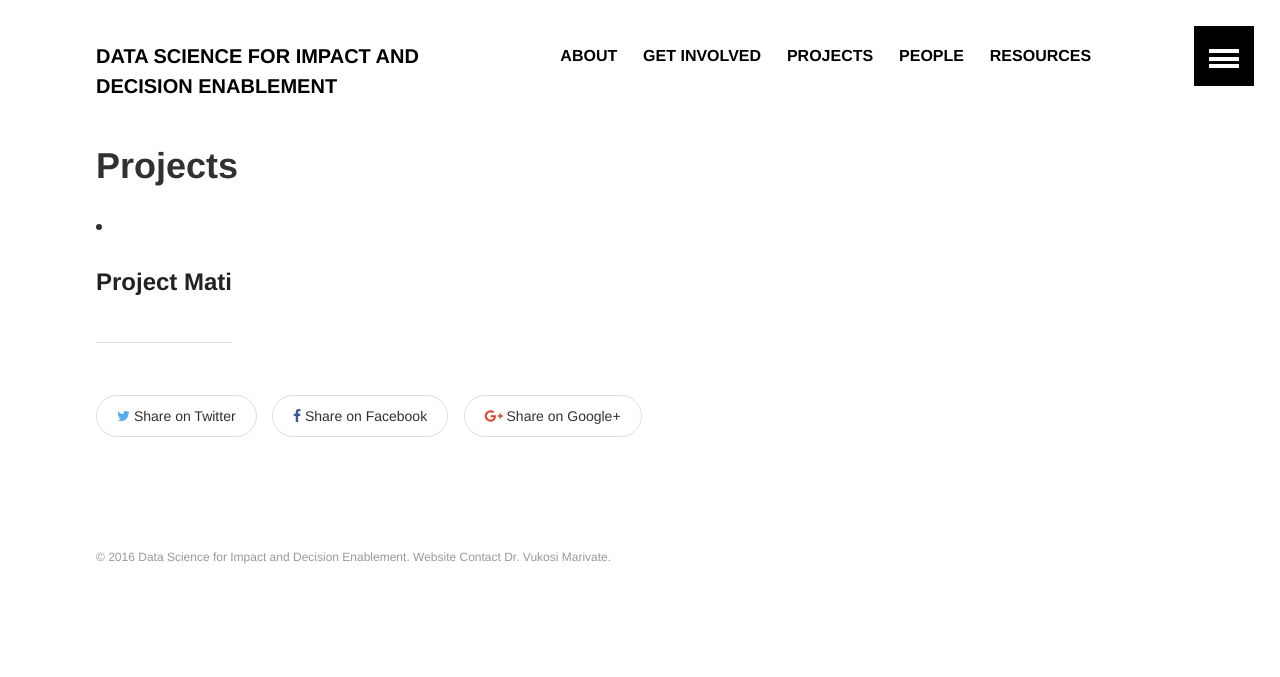
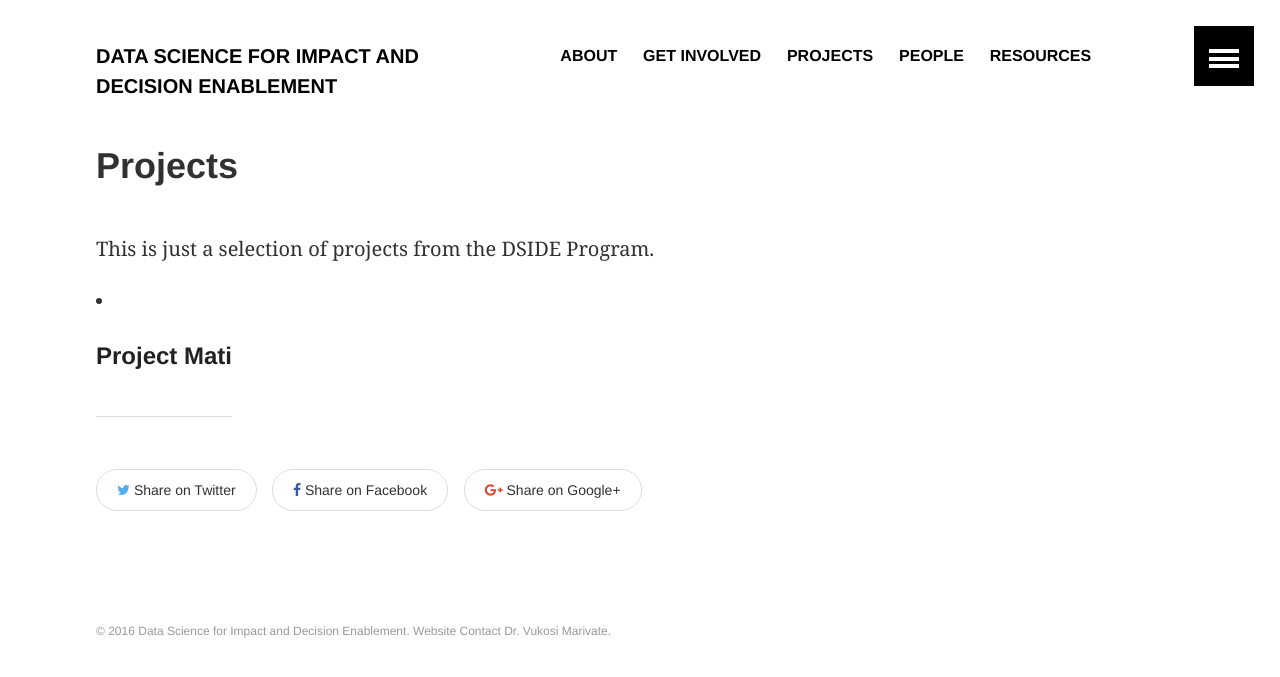
Before and after one commit to DSIDEWeb/dsideweb.github.io, a Jekyll site: the page built from projects/index.md, in a window 1280 px wide. Shown: the top 677 px of the page. Built offline with Jekyll 4.4.1, drawn with Linux system fonts in a browser that asks for light colours.

Commit message:
Updated project index

```diff
--- a/projects/index.md
+++ b/projects/index.md
@@ -10,6 +10,8 @@ share: true
 ads: false
 ---
 
+This is just a selection of projects from the DSIDE Program.
+
 <div class="tiles">
 {% for post in site.categories.articles %}
   {% include post-list-dside.html %}
```
